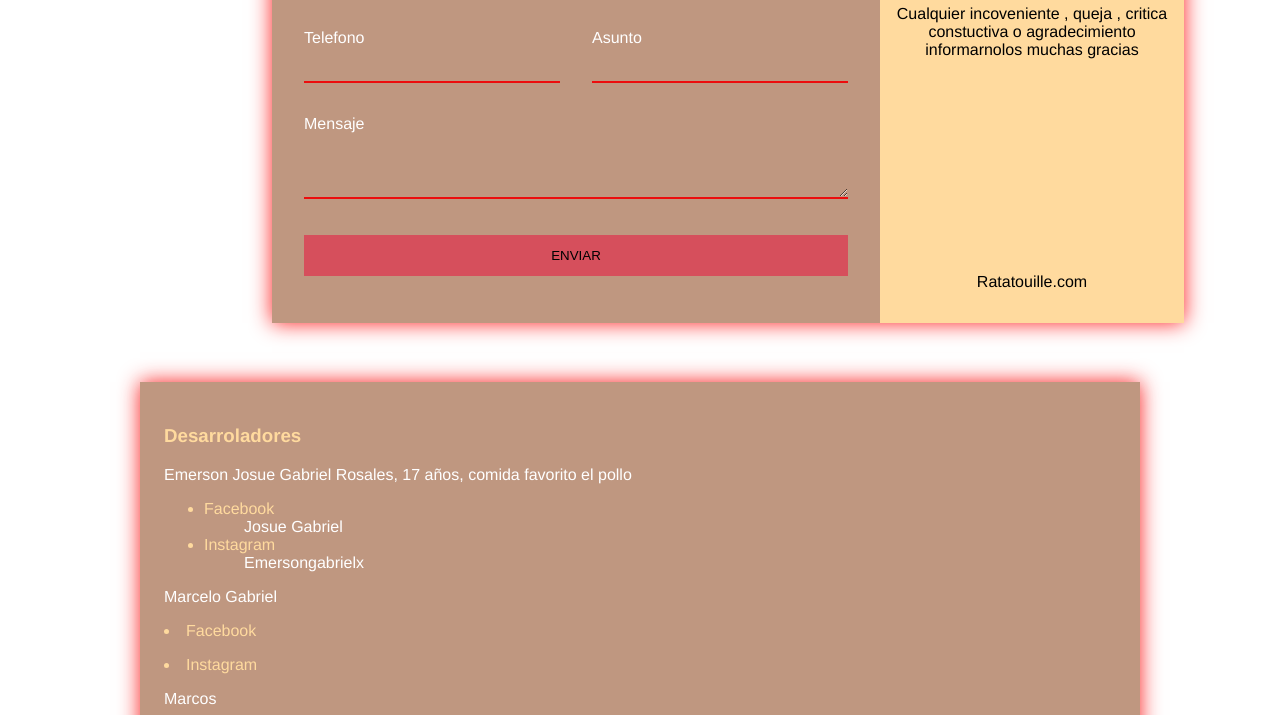
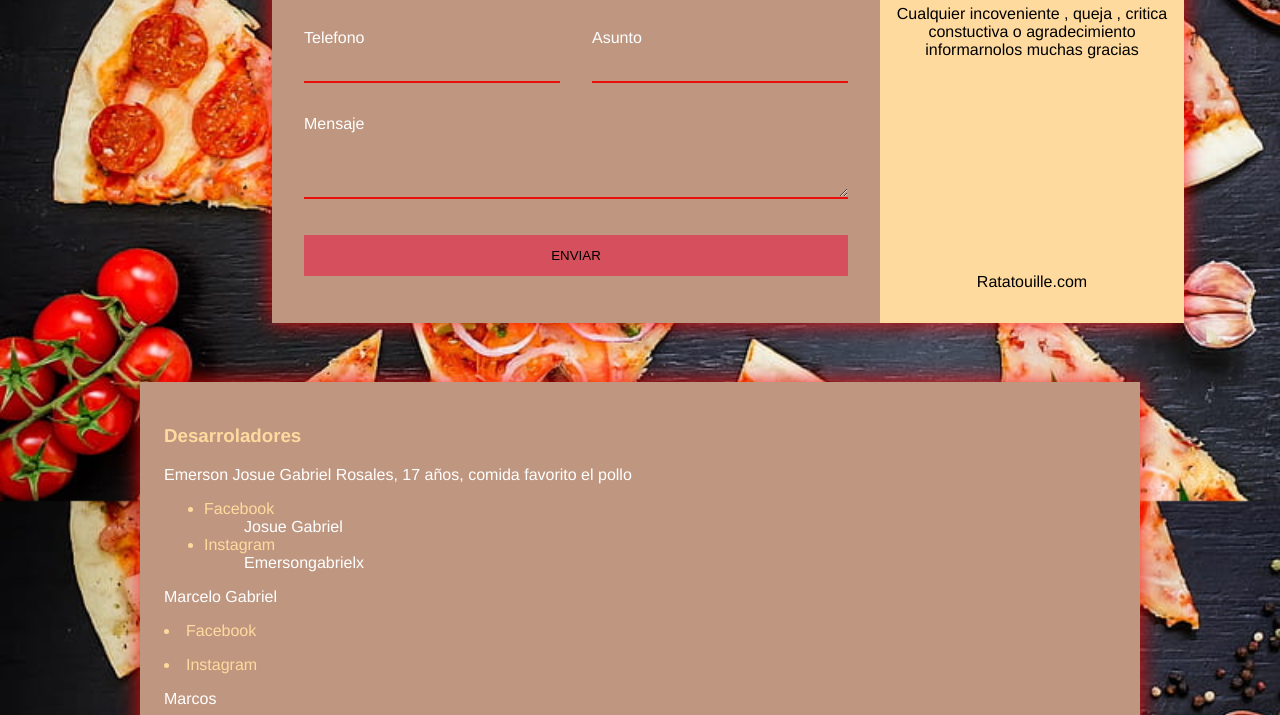
Before and after one commit to MarcosCzeus/MarcosCzeus.github.io, a plain HTML site: page contactanos.html in a window 1280 px wide. Shown: the part 299-1014 px from the top of the page. Drawn offline with Linux system fonts and the light colour scheme.

Commit message:
se modifico el css

```diff
--- a/css/contactanos.css
+++ b/css/contactanos.css
@@ -6,7 +6,7 @@ body{
     color: #fff;
     font-family:'Franklin Gothic Medium', 'Arial Narrow', Arial, sans-serif ;
     padding: 0 1.5em;
-    background-image: url(css/img/fondo.JPG);
+    background-image: url(img/fondo.JPG);
     background-repeat: no-repeat;
     background-position: center center;
     background-attachment: fixed;
--- a/css/reservaciones.css
+++ b/css/reservaciones.css
@@ -5,7 +5,7 @@
 
 body {
     font-family: Arial, sans-serif;
-    background-image: url(css/img/fondo.JPG);
+    background-image: url(img/fondo.JPG);
     background-repeat: no-repeat;
     background-position: center center;
     background-attachment: fixed;
```
